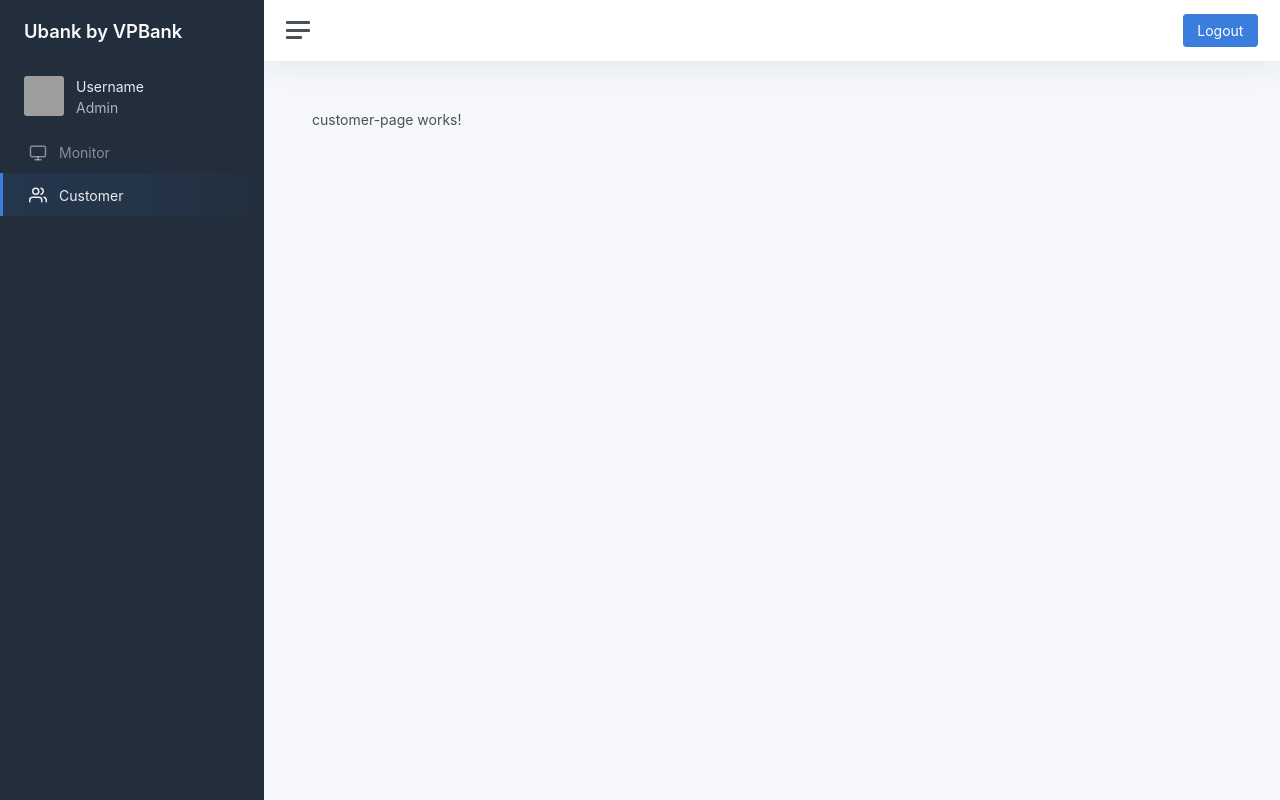
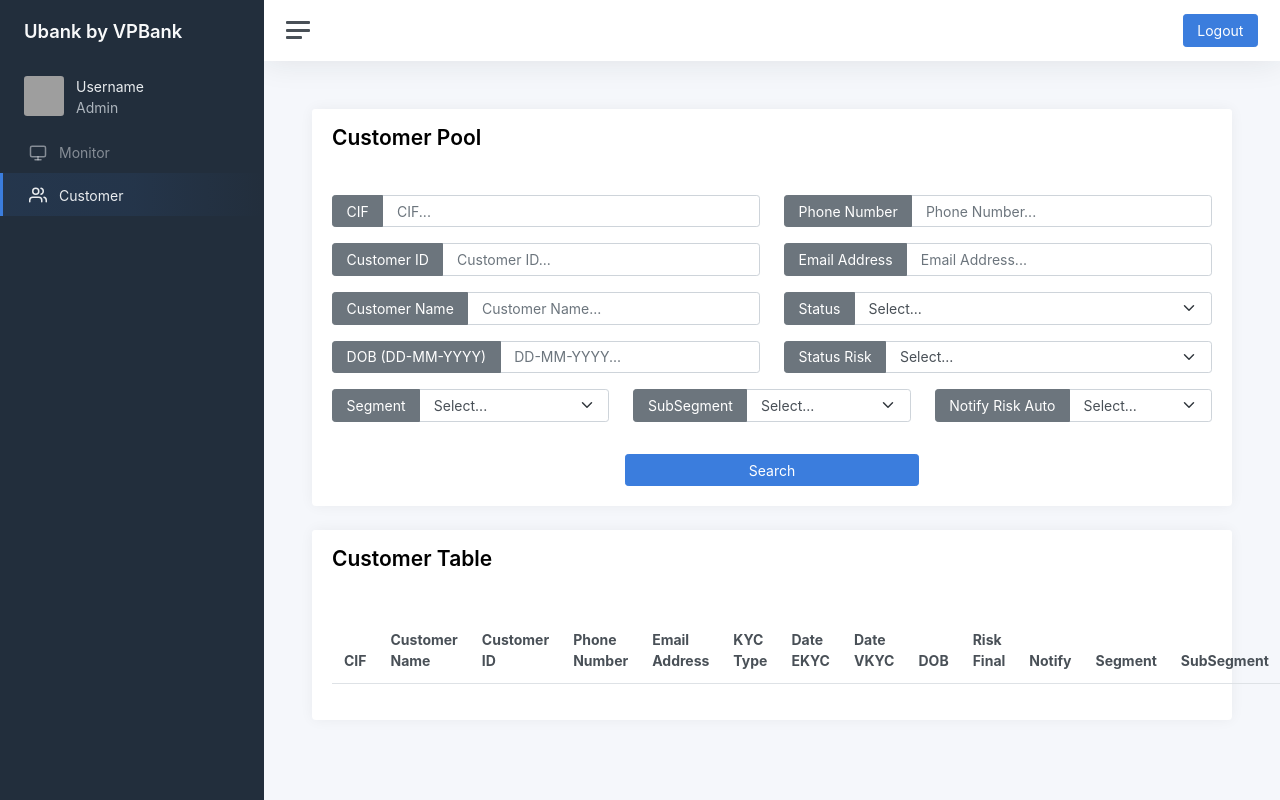
Before and after one commit to nguyenlcsmile/portal, an Angular app: page /customer-page in a window 1280 px wide. Built offline with nearby package versions, Linux system fonts and the light colour scheme; grey boxes are pictures that could not be loaded; a web font is replaced by a local one.

Commit message:
18:35PM/01/02/2023

```diff
--- a/src/app/components/customer-page/customer-page.component.html
+++ b/src/app/components/customer-page/customer-page.component.html
@@ -1 +1,171 @@
-<p>customer-page works!</p>
+<div class="container-fluid p-0">
+    <div class="row">
+        <div class="col-12 col-lg-12">
+            <div class="card">
+                <div class="card-header col-auto d-none d-sm-block">
+                    <h3><strong>Customer Pool</strong></h3>
+                </div>
+                <div class="card-body">
+                    <div class="row">
+                        <div class="col-md">
+                            <div class="mb-3">
+                                <div class="input-group">
+                                    <button class="btn btn-secondary" type="button">CIF</button>
+                                    <input type="text" class="form-control" placeholder="CIF...">
+                                </div>
+                            </div>
+                        </div>
+                        <div class="col-md">
+                            <div class="mb-3">
+                                <div class="input-group">
+                                    <button class="btn btn-secondary" type="button">Phone Number</button>
+                                    <input type="text" class="form-control" placeholder="Phone Number...">
+                                </div>
+                            </div>
+                        </div>
+                        <div class="w-100"></div>
+                        <div class="col-md">
+                            <div class="mb-3">
+                                <div class="input-group">
+                                    <button class="btn btn-secondary" type="button">Customer ID</button>
+                                    <input type="text" class="form-control" placeholder="Customer ID...">
+                                </div>
+                            </div>
+                        </div>
+                        <div class="col-md">
+                            <div class="mb-3">
+                                <div class="input-group">
+                                    <button class="btn btn-secondary" type="button">Email Address</button>
+                                    <input type="text" class="form-control" placeholder="Email Address...">
+                                </div>
+                            </div>
+                        </div>
+                        <div class="w-100"></div>
+                        <div class="col-md">
+                            <div class="mb-3">
+                                <div class="input-group">
+                                    <button class="btn btn-secondary" type="button">Customer Name</button>
+                                    <input type="text" class="form-control" placeholder="Customer Name...">
+                                </div>
+                            </div>
+                        </div>
+                        <div class="col-md">
+                            <div class="mb-3">
+                                <div class="input-group">
+                                    <button class="btn btn-secondary" type="button">Status</button>
+                                    <select class="form-select">
+                                        <option>Select...</option>
+                                        <option>One</option>
+                                        <option>Two</option>
+                                        <option>Three</option>
+                                    </select>
+                                </div>
+                            </div>
+                        </div>
+                        <div class="w-100"></div>
+                        <div class="col-md">
+                            <div class="mb-3">
+                                <div class="input-group">
+                                    <button class="btn btn-secondary" type="button">DOB (DD-MM-YYYY)</button>
+                                    <input type="text" class="form-control" placeholder="DD-MM-YYYY...">
+                                </div>
+                            </div>
+                        </div>
+                        <div class="col-md">
+                            <div class="mb-3">
+                                <div class="input-group">
+                                    <button class="btn btn-secondary" type="button">Status Risk</button>
+                                    <select class="form-select">
+                                        <option>Select...</option>
+                                        <option>One</option>
+                                        <option>Two</option>
+                                        <option>Three</option>
+                                    </select>
+                                </div>
+                            </div>
+                        </div>
+                        <div class="w-100"></div>
+                        <div class="col-md col-md-4">
+                            <div class="mb-3">
+                                <div class="input-group">
+                                    <button class="btn btn-secondary" type="button">Segment</button>
+                                    <select class="form-select">
+                                        <option>Select...</option>
+                                        <option>One</option>
+                                        <option>Two</option>
+                                        <option>Three</option>
+                                    </select>
+                                </div>
+                            </div>
+                        </div>
+                        <div class="col-md col-md-4">
+                            <div class="mb-3">
+                                <div class="input-group">
+                                    <button class="btn btn-secondary" type="button">SubSegment</button>
+                                    <select class="form-select">
+                                        <option>Select...</option>
+                                        <option>One</option>
+                                        <option>Two</option>
+                                        <option>Three</option>
+                                    </select>
+                                </div>
+                            </div>
+                        </div>
+                        <div class="col-md col-md-4">
+                            <div class="mb-3">
+                                <div class="input-group">
+                                    <button class="btn btn-secondary" type="button">Notify Risk Auto</button>
+                                    <select class="form-select">
+                                        <option>Select...</option>
+                                        <option>One</option>
+                                        <option>Two</option>
+                                        <option>Three</option>
+                                    </select>
+                                </div>
+                            </div>
+                        </div>
+                        <div class="w-100"></div>
+                        <div class="col-md text-center mt-3">
+                            <button class="btn btn-primary col-md-4">Search</button>
+                        </div>
+                    </div>
+                </div>
+            </div>
+        </div>
+    </div>
+    <div class="row">
+        <div class="col-12 col-lg-12">
+            <div class="card">
+                <div class="card-header col-auto d-none d-sm-block">
+                    <h3><strong>Customer Table</strong></h3>
+                </div>
+                <div class="card-body">
+                    <table id="datatables-column-search-text-inputs" class="table table-striped" style="width:100%">
+                        <thead>
+                            <tr>
+                                <th>CIF</th>
+                                <th>Customer Name</th>
+                                <th>Customer ID</th>
+                                <th>Phone Number</th>
+                                <th>Email Address</th>
+                                <th>KYC Type</th>
+                                <th>Date EKYC</th>
+                                <th>Date VKYC</th>
+                                <th>DOB</th>
+                                <th>Risk Final</th>
+                                <th>Notify</th>
+                                <th>Segment</th>
+                                <th>SubSegment</th>
+                                <th>Account</th>
+                                <th>Action</th>
+                            </tr>
+                        </thead>
+                        <tbody>
+
+                        </tbody>
+                    </table>
+                </div>
+            </div>
+        </div>
+    </div>
+</div>
```
